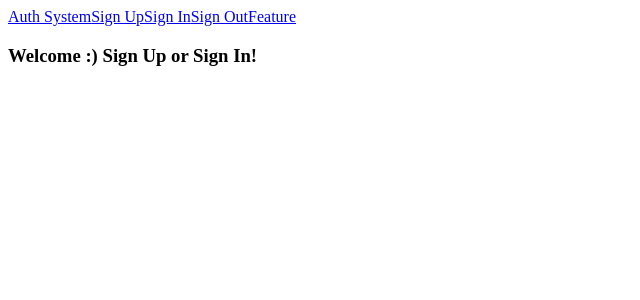
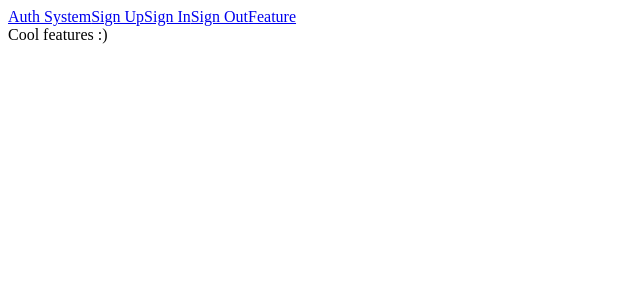
Before and after one commit to colson0x1/auth-system, a React (Create React App) app in the folder client/: page /feature in a window 1280 px wide. Shown: the top 300 px of the page, without its empty margins (0-640 px from the left). Built offline with nearby package versions, Linux system fonts and the light colour scheme.

Commit message:
add feature component

```diff
--- /dev/null
+++ b/client/src/components/Feature.js
@@ -0,0 +1,9 @@
+import React, { Component } from 'react';
+
+class Feature extends Component {
+  render() {
+    return <div>Cool features :)</div>;
+  }
+}
+
+export default Feature;
--- a/client/src/index.js
+++ b/client/src/index.js
@@ -9,6 +9,7 @@ import reducers from './reducers';
 import App from './components/App';
 import Welcome from './components/Welcome';
 import Signup from './components/auth/Signup';
+import Feature from './components/Feature';
 
 const store = createStore(reducers, {}, applyMiddleware(reduxThunk));
 
@@ -16,8 +17,9 @@ ReactDOM.render(
   <Provider store={store}>
     <BrowserRouter>
       <App>
-        <Route path="/" component={Welcome} />
+        <Route exact path="/" component={Welcome} />
         <Route path="/signup" component={Signup} />
+        <Route path="/feature" component={Feature} />
       </App>
     </BrowserRouter>
   </Provider>,
```
